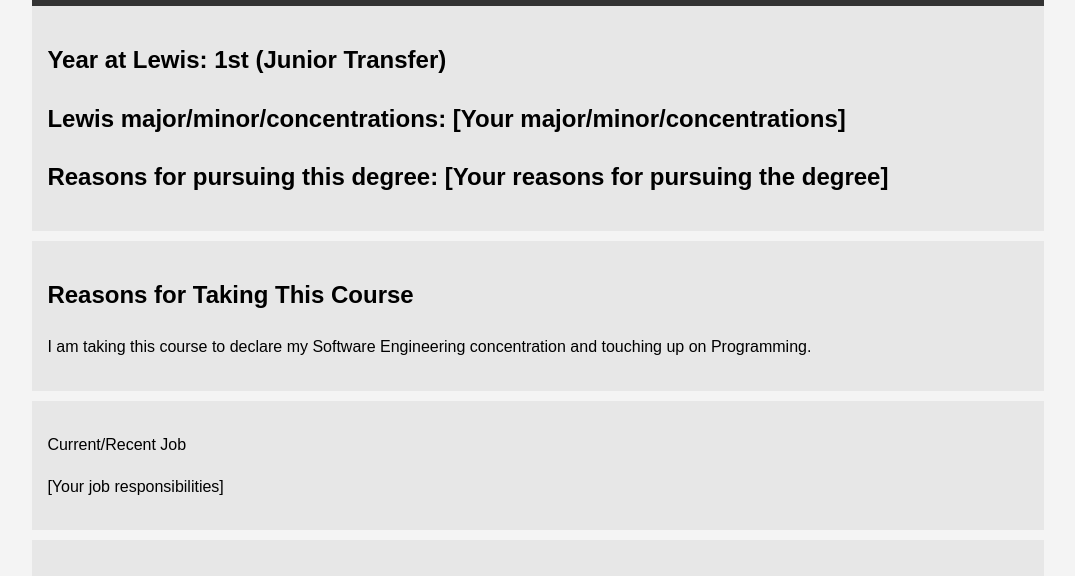
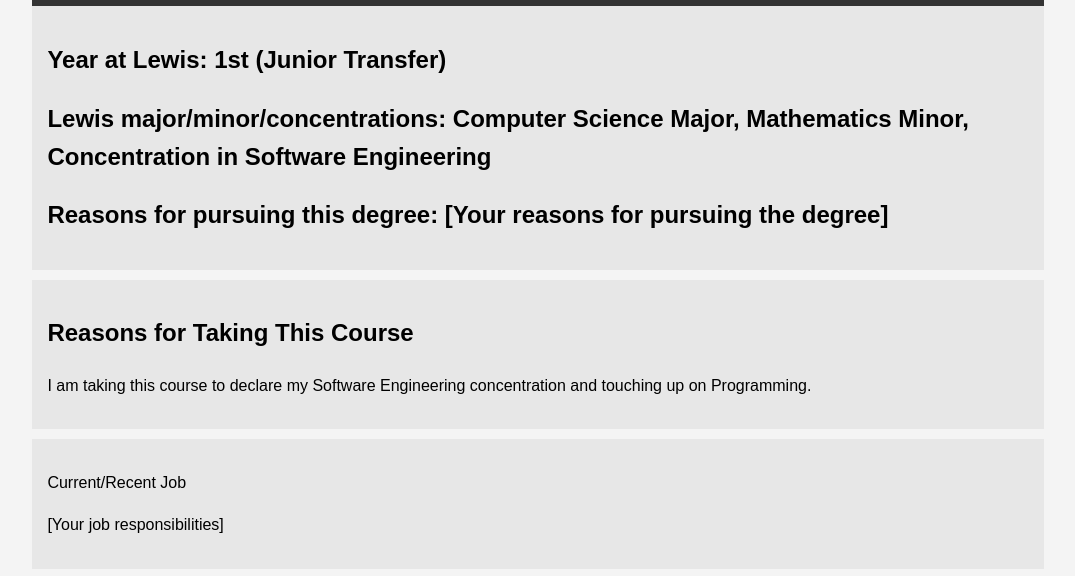
Before and after one commit to nicolemagdz/getting-2-know-each-other, a plain HTML site: page index.html in a window 1280 px wide. Shown: the part 144-720 px from the top of the page, without its empty margins (102-1177 px from the left). Drawn offline with Linux system fonts and the light colour scheme.

Commit message:
Update index.html Update Major

```diff
--- a/index.html
+++ b/index.html
@@ -37,7 +37,7 @@
 
         <section class="lewis">
 			<h2>Year at Lewis: 1st (Junior Transfer)</h2>
-			<h2>Lewis major/minor/concentrations: [Your major/minor/concentrations]</h2>
+			<h2>Lewis major/minor/concentrations: Computer Science Major, Mathematics Minor, Concentration in Software Engineering</h2>
 			<h2>Reasons for pursuing this degree: [Your reasons for pursuing the degree]</h2>
         </section>
 
```
